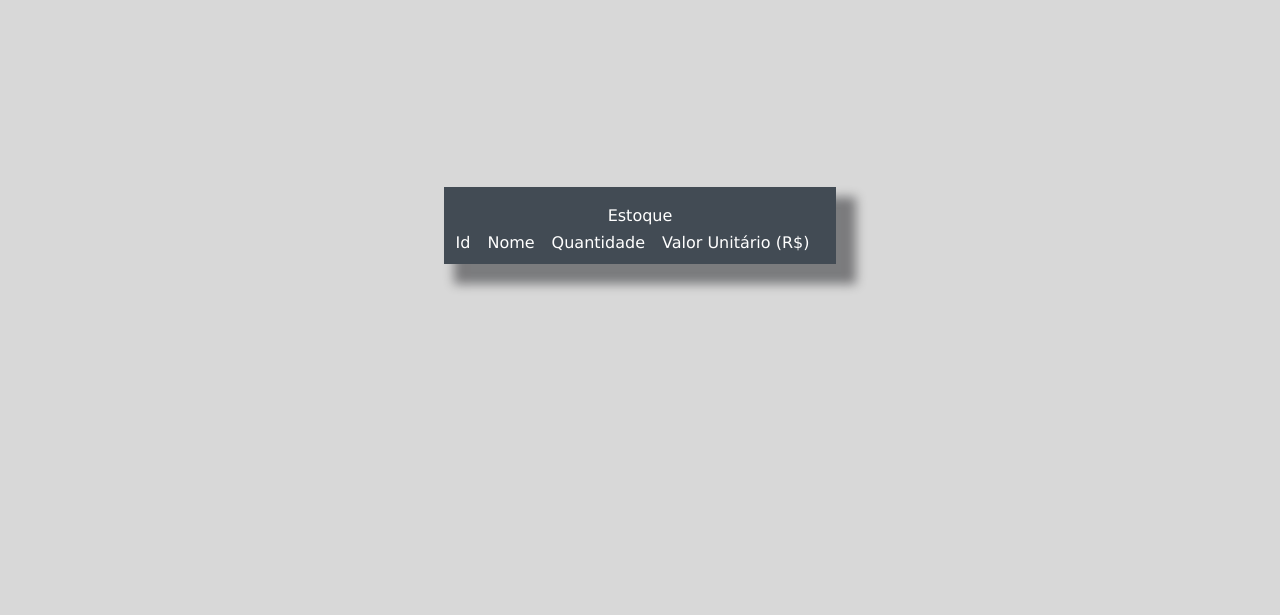
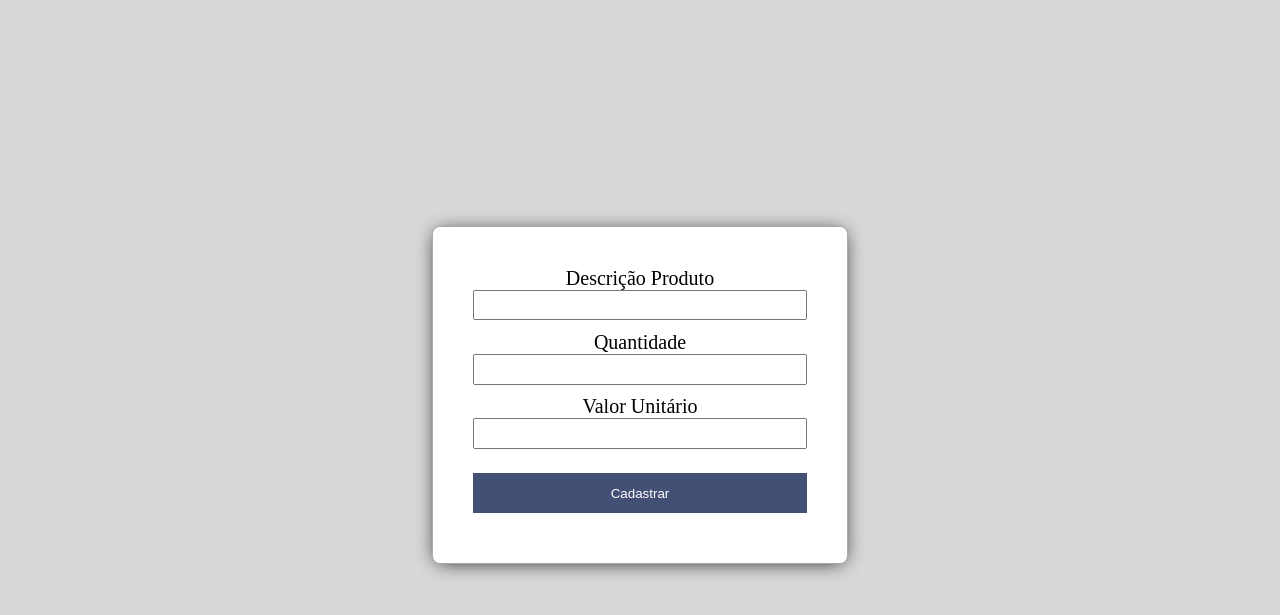
Before and after one commit to felipesoares-tech/system-cafeteria-web, a plain HTML site: page assets/pages/create/estoque.html in a window 1280 px wide. Shown: the part 105-720 px from the top of the page. Drawn offline with Linux system fonts and the light colour scheme; no server answers.

Commit message:
organizando arquivos

```diff
--- a/assets/pages/read/estoque.html
+++ b/assets/pages/create/estoque.html
@@ -4,7 +4,7 @@
     <meta charset="UTF-8">
     <meta http-equiv="X-UA-Compatible" content="IE=edge">
     <meta name="viewport" content="width=device-width, initial-scale=1.0">
-    <title>ESTOQUE</title>
+    <title>Cadastrar Estoque</title>
     <link rel="stylesheet" href="../../style/style.css">
 </head>
 <body>
@@ -19,23 +19,20 @@
         </div>
     </header>
 
-    <main class="container-table">
-        <table id="tabela">
-            <thead>
-                <tr>
-                    <th class="title" colspan="6">Estoque</th>
-                </tr>
-            </thead>
-            <tbody>
-                <tr class="subtitle">
-                    <th>Id</th>
-                    <th>Nome</th>
-                    <th>Quantidade</th>
-                    <th>Valor Unitário (R$)</th>
-                </tr>
-            </tbody>
-        </table>
+    <main class="container-form">
+        <script src="../../script/tabela-cliente-post.js"></script>
+        <form onsubmit="cadastrarEstoque()">
+            <label for="descricao">Descrição Produto</label>
+            <input type="text" id="descricao">
+
+            <label for="quantidade">Quantidade</label>
+            <input type="number" id="quantidade">
+
+            <label for="valor">Valor Unitário</label>
+            <input type="number" id="valor">
+
+            <input type="submit" value="Cadastrar">
+        </form>
     </main>
-    <script src="../../script/tabela-produto-get.js"></script>
 </body>
 </html>
--- a/assets/script/tabela-cliente-post.js
+++ b/assets/script/tabela-cliente-post.js
@@ -21,8 +21,6 @@ function cadastrarCliente(){
     let email = document.getElementById("mail").value
     let telefone = document.getElementById("tel").value
     let dataNascimento = document.getElementById("date").value
-    console.log(nome)
-    console.log(email)
 
     body = {
     "cpf":cpf,
```
Also changed, not shown: assets/pages/choices-crud-estoque.html (renamed from assets/pages/crud-estoque.html, +1 -1 lines), assets/script/tabela-estoque-post.js (added, +32 -0 lines), assets/pages/choices-crud-atendente.html (renamed from assets/pages/crud-atendente.html), assets/pages/choices-crud-cliente.html (renamed from assets/pages/crud-cliente.html), assets/pages/choices-crud-pedido.html (renamed from assets/pages/crud-pedido.html), assets/script/tabela-estoque-get.js (renamed from assets/script/tabela-produto-get.js).
